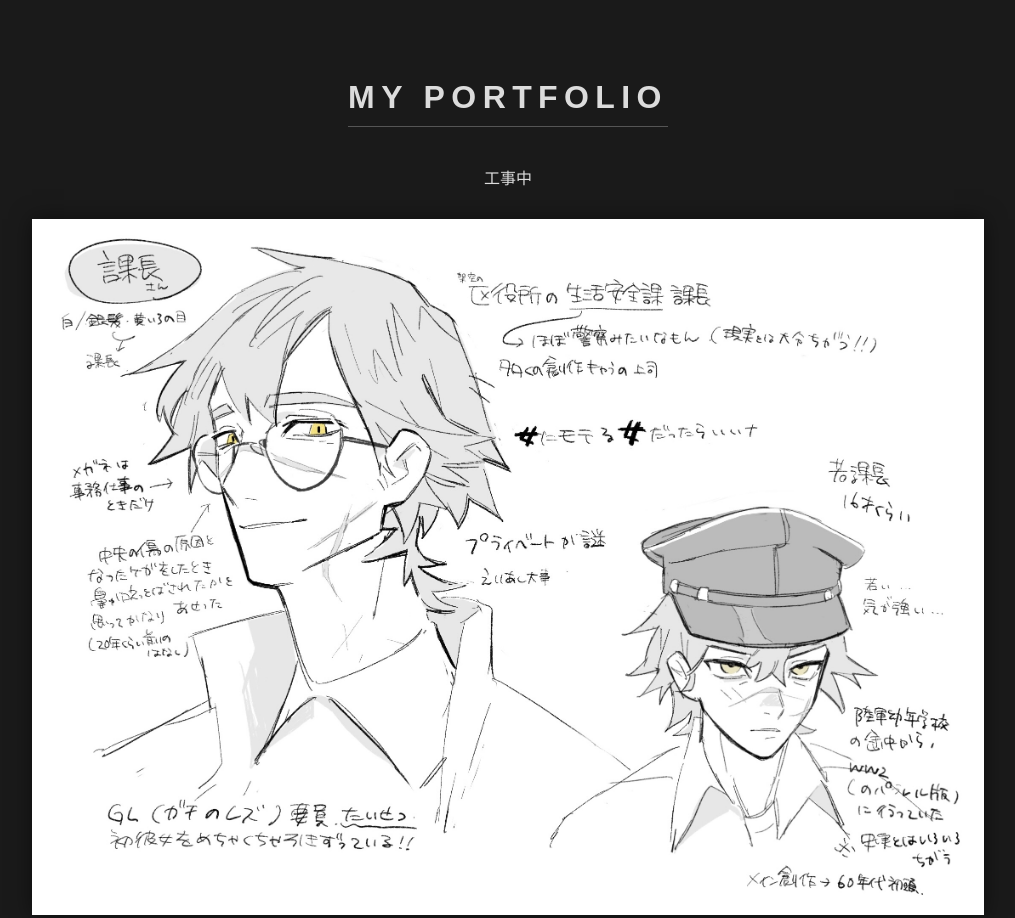
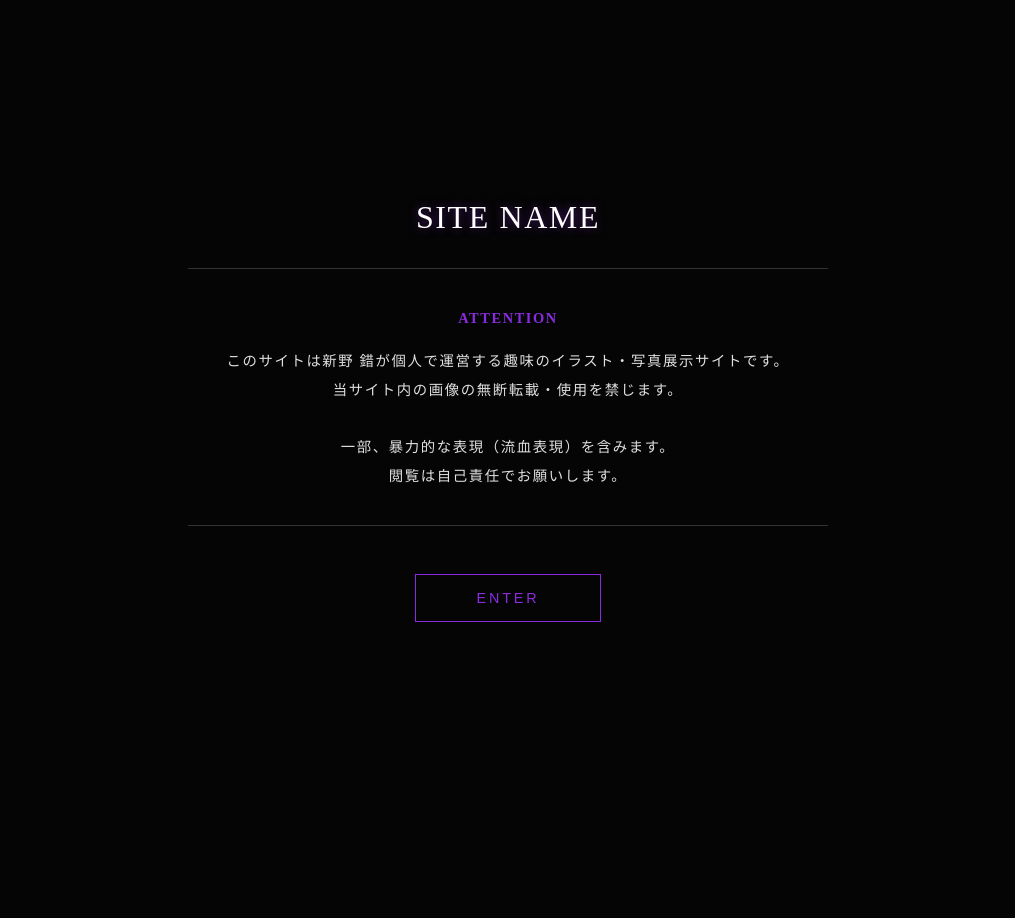
Before and after one commit to ns1913/ns1913.github.io, a plain HTML site: page index.html in a window 1280 px wide. Shown: the whole page, without its empty margins (132-1147 px from the left). After the commit the page ends 800 px from the top, so only its background shows below. Drawn offline with Linux system fonts and the light colour scheme.

Commit message:
Update index.html
ワンクッション用ページを設定

```diff
--- a/index.html
+++ b/index.html
@@ -2,40 +2,87 @@
 <html lang="ja">
 <head>
     <meta charset="UTF-8">
-    <title>MY ARTWORKS</title>
+    <meta name="viewport" content="width=device-width, initial-scale=1.0">
+    <title>ENTRANCE</title>
     <style>
+        /* 全体の設定 */
         body {
-            background-color: #1a1a1a; /* 背景色：ダークグレー */
-            color: #dcdcdc; /* 文字色：薄いグレー */
-            font-family: sans-serif;
+            background-color: #050505; /* ほぼ漆黒のダークグレー */
+            color: #e0e0e0; /* 目に優しいオフホワイト */
+            font-family: "Yu Mincho", "YuMincho", "Hiragino Mincho ProN", serif; /* 雰囲気のある明朝体 */
+            display: flex;
+            flex-direction: column;
+            align-items: center;
+            justify-content: center;
+            height: 100vh; /* 画面の高さいっぱいに広げる */
+            margin: 0;
             text-align: center;
-            padding: 50px;
+            letter-spacing: 0.1em; /* 文字間隔を少し空ける */
         }
+
+        /* サイトタイトルの設定 */
         h1 {
-            letter-spacing: 0.2em; /* 文字間隔を広げてお洒落に */
-            border-bottom: 1px solid #555;
+            font-weight: normal;
+            font-size: 2rem;
+            margin-bottom: 2rem;
+            color: #ffffff;
+            text-shadow: 0 0 10px rgba(138, 43, 226, 0.5); /* 青紫の淡い光 */
+        }
+
+        /* 注意書きエリアのデザイン */
+        .warning-box {
+            font-size: 0.9rem;
+            line-height: 2.0; /* 行間を広めに */
+            margin-bottom: 3rem;
+            border-top: 1px solid #333;
+            border-bottom: 1px solid #333;
+            padding: 20px;
+            width: 80%;
+            max-width: 600px;
+        }
+
+        .accent {
+            color: #8a2be2; /* 青紫のアクセントカラー */
+            font-weight: bold;
+        }
+
+        /* ENTERボタンのデザイン */
+        .enter-btn {
             display: inline-block;
-            padding-bottom: 10px;
+            padding: 15px 60px;
+            border: 1px solid #8a2be2; /* 青紫の枠線 */
+            color: #8a2be2; /* 青紫の文字 */
+            text-decoration: none; /* 下線を消す */
+            transition: all 0.3s ease; /* アニメーションの速度 */
+            font-family: sans-serif; /* ボタンだけゴシック体にして読みやすく */
+            letter-spacing: 0.2em;
+            font-size: 0.9rem;
         }
-        .art-container {
-            margin-top: 30px;
-        }
-        img {
-            max-width: 80%; /* 画面幅に合わせて縮小 */
-            border: 10px solid #fff; /* 白い枠をつける */
-            box-shadow: 0 0 20px rgba(0,0,0,0.5); /* 影をつける */
-            margin-bottom: 50px;
+
+        /* マウスを乗せた時の変化 */
+        .enter-btn:hover {
+            background-color: #8a2be2; /* 背景を青紫に */
+            color: #000; /* 文字を黒に */
+            box-shadow: 0 0 20px #8a2be2; /* 青紫に発光させる */
         }
     </style>
 </head>
 <body>
 
-    <h1>MY PORTFOLIO</h1>
-    <p>工事中</p>
+    <h1>SITE NAME</h1>
 
-    <div class="art-container">
-        <img src="Kacho-san.jpg" alt="作品1">
+    <div class="warning-box">
+        <p><span class="accent">ATTENTION</span></p>
+        <p>
+            このサイトは新野 錯が個人で運営する趣味のイラスト・写真展示サイトです。<br>
+            当サイト内の画像の無断転載・使用を禁じます。<br>
+            <br>
+            一部、暴力的な表現（流血表現）を含みます。<br>
+            閲覧は自己責任でお願いします。
+        </p>
     </div>
+
+    <a href="gallery.html" class="enter-btn">ENTER</a>
 
 </body>
 </html>
```
